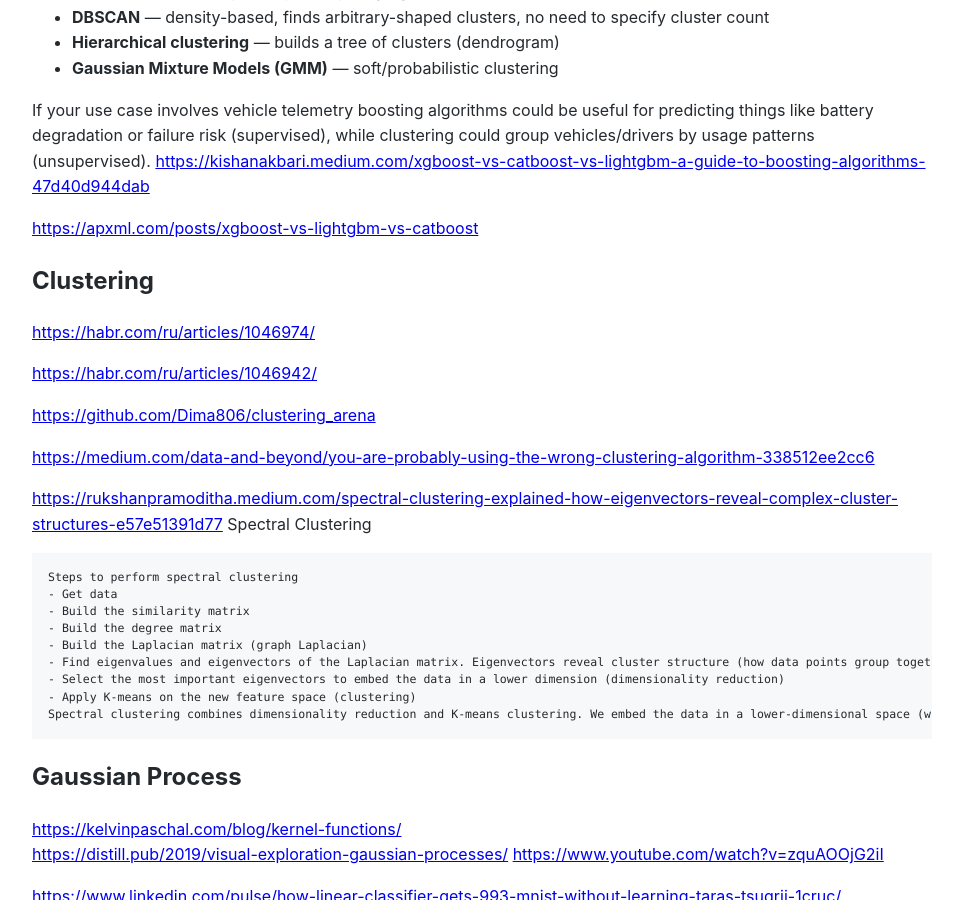
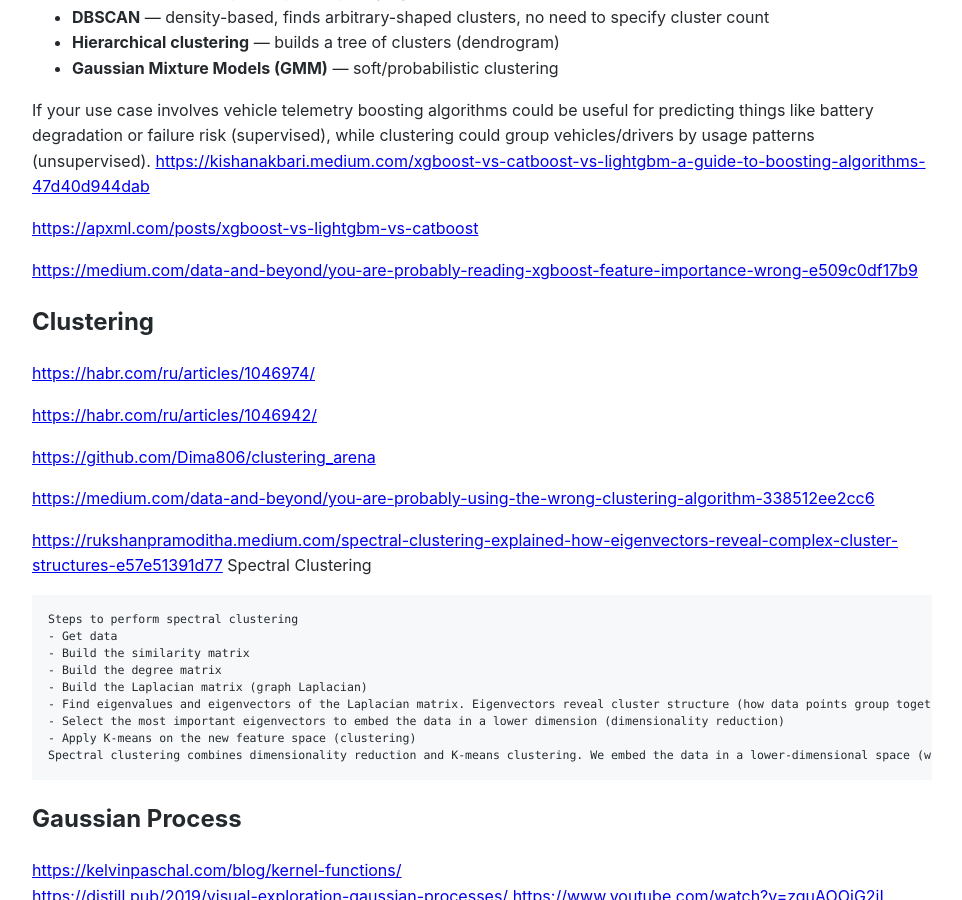
Before and after one commit to Michael-Lubinsky/michael-lubinsky.github.com, a Jekyll site: the page built from ml/classical_ml.md, in a window 1280 px wide and 900 px high, scrolled down 6844 px. Shown: the whole window, without its empty margins (158-1120 px from the left). Built offline with Jekyll 4.4.1, drawn with Linux system fonts in a browser that asks for light colours; our own code applies the rules of GitHub Pages for plain Markdown files.

Commit message:
Add additional links to classical ML resources

```diff
--- a/ml/classical_ml.md
+++ b/ml/classical_ml.md
@@ -110,6 +110,8 @@ If your use case involves vehicle telemetry  boosting algorithms could be useful
 <https://kishanakbari.medium.com/xgboost-vs-catboost-vs-lightgbm-a-guide-to-boosting-algorithms-47d40d944dab>
 
 <https://apxml.com/posts/xgboost-vs-lightgbm-vs-catboost>
+
+<https://medium.com/data-and-beyond/you-are-probably-reading-xgboost-feature-importance-wrong-e509c0df17b9>
 
 ## Clustering
 
```
